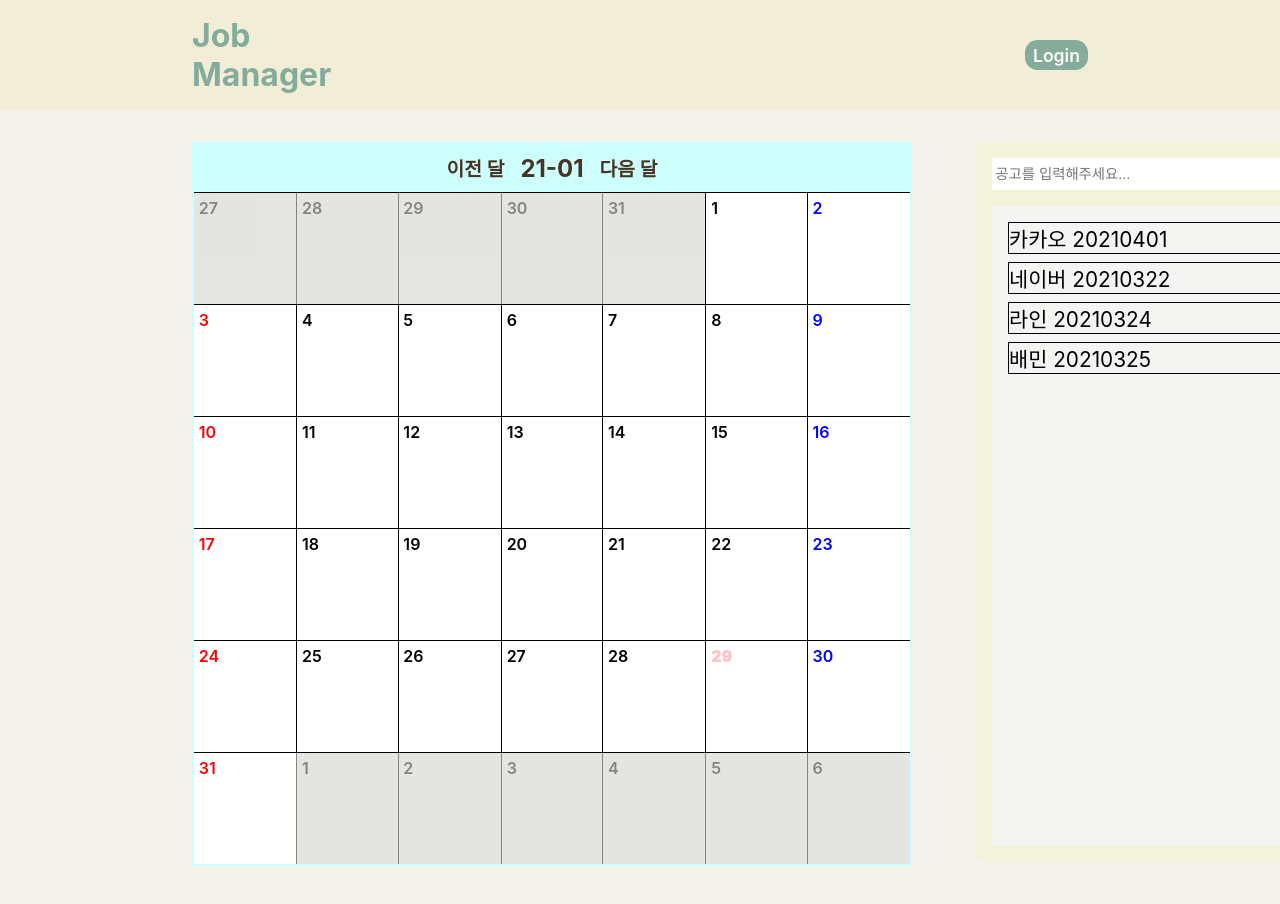
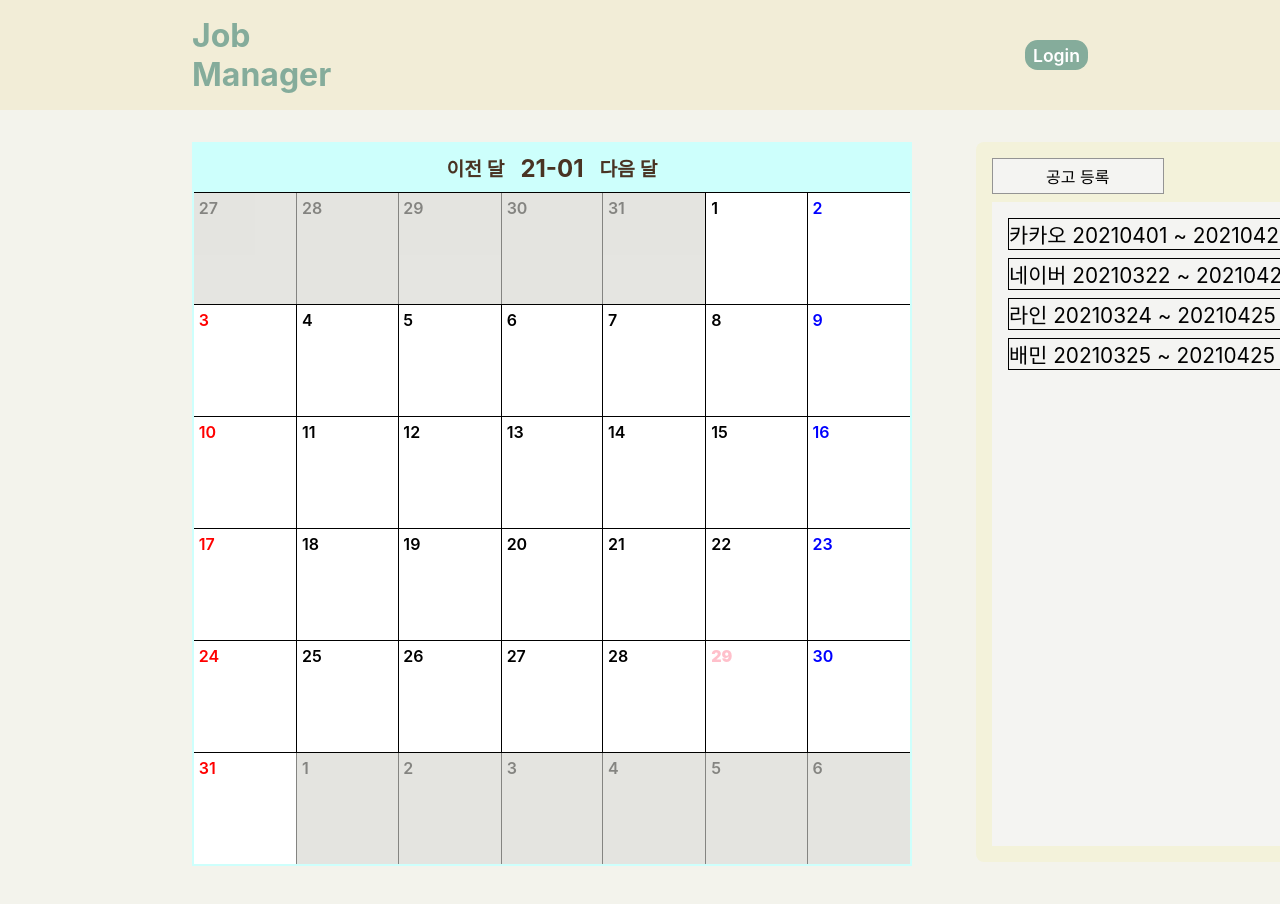
Before and after one commit to hongikbros/frontend, a React (Create React App) app: page / in a window 1280 px wide. Shown: the top 904 px of the page. Built offline with nearby package versions, Linux system fonts and the light colour scheme.

Commit message:
modal section

```diff
--- a/src/app.jsx
+++ b/src/app.jsx
@@ -1,32 +1,63 @@
 import React, { useEffect, useState } from 'react';
+import BoardRegisterModal from './component/board_register_modal/board_register_modal';
 import Header from './component/header/header';
 import Main from './component/main/main';
+import style from './app.module.css';
 
 const App = ({ authService }) => {
   const loginState = authService.login();
   const [boardInfo, setBoardInfo] = useState([
     {
+      id: 1,
       company: '카카오',
-      date: '20210401',
+      startDate: '20210401',
+      endDate: '20210425',
     },
     {
+      id: 2,
       company: '네이버',
-      date: '20210322',
+      startDate: '20210322',
+      endDate: '20210425',
     },
     {
+      id: 3,
       company: '라인',
-      date: '20210324',
+      startDate: '20210324',
+      endDate: '20210425',
     },
     {
+      id: 4,
       company: '배민',
-      date: '20210325',
+      startDate: '20210325',
+      endDate: '20210425',
     },
   ]);
+  const [modalVisible, setModalVisible] = useState(false);
+
+  const closeModal = () => {
+    setModalVisible(false);
+  };
+  const openModal = () => {
+    setModalVisible(true);
+  };
+  const sendBoardData = (e) => {
+    console.log(e);
+    console.log('dataSend');
+  };
 
   return (
     <>
       <Header loginState={loginState} />
-      <Main boardInfo={boardInfo} />
+      <Main boardInfo={boardInfo} openModal={openModal} />
+      {modalVisible && (
+        <div className={style.modalOverlay} onClick={closeModal}></div>
+      )}
+      {modalVisible && (
+        <BoardRegisterModal
+          closeModal={closeModal}
+          sendBoardData={sendBoardData}
+        />
+      )}
     </>
   );
 };
--- /dev/null
+++ b/src/app.module.css
@@ -0,0 +1,9 @@
+.modalOverlay {
+  position: fixed;
+  top: 0;
+  left: 0;
+  width: 100vw;
+  height: 100vh;
+  background-color: lightgray;
+  opacity: 0.5;
+}
--- /dev/null
+++ b/src/component/board_register_modal/board_register_modal.jsx
@@ -0,0 +1,32 @@
+import React from 'react';
+import style from './board_register_modal.module.css';
+
+const BoardRegisterModal = ({ closeModal, sendBoardData }) => {
+  const onSubmit = (e) => {
+    e.preventDefault();
+    sendBoardData(e);
+    closeModal();
+  };
+  return (
+    <div className={style.modalWrap}>
+      <button type="button" className={style.closeButton} onClick={closeModal}>
+        닫기
+      </button>
+      <form className={style.form} onSubmit={onSubmit}>
+        <input
+          name="board_url"
+          type="url"
+          className={style.urlInput}
+          placeholder="board url..."
+        />
+        <input name="start_date" type="date" />
+        <input name="end_date" type="date" />
+        <button type="submit" className={style.boardSubmitButton}>
+          등록
+        </button>
+      </form>
+    </div>
+  );
+};
+
+export default BoardRegisterModal;
--- /dev/null
+++ b/src/component/board_register_modal/board_register_modal.module.css
@@ -0,0 +1,17 @@
+.modalWrap {
+  position: fixed;
+  top: 50%;
+  left: 50%;
+  transform: translate(-50%, -50%);
+  background-color: #f0e4d7;
+  width: 40vw;
+  height: 60vh;
+  border: 2px solid #968e87;
+  padding: 1rem;
+}
+
+.boardSubmitButton,
+.closeButton {
+  cursor: pointer;
+  background-color: white;
+}
--- a/src/component/main/main.jsx
+++ b/src/component/main/main.jsx
@@ -3,11 +3,11 @@ import Calendar from '../calendar/calendar';
 import UserNote from '../user_note/user_note';
 import styles from './main.module.css';
 
-const Main = ({ boardInfo }) => (
+const Main = ({ boardInfo, openModal }) => (
   <>
     <main className={styles.main}>
       <Calendar boardInfo={boardInfo} />
-      <UserNote boardInfo={boardInfo} />
+      <UserNote boardInfo={boardInfo} openModal={openModal} />
     </main>
   </>
 );
--- a/src/component/user_note/user_note.jsx
+++ b/src/component/user_note/user_note.jsx
@@ -1,26 +1,28 @@
 import React from 'react';
 import style from './user_note.module.css';
-import { BiAddToQueue } from 'react-icons/bi';
 
-const UserNote = ({ boardInfo }) => (
+const UserNote = ({ boardInfo, openModal }) => {
+  return (
     <div className={style.userNote}>
-    <form className={style.boardForm}>
-      <input
-        className={style.boardInput}
-        placeholder="공고를 입력해주세요..."
-      />
-      <BiAddToQueue className={style.boardInputIcon} />
-    </form>
+      <button
+        type="button"
+        onClick={openModal}
+        className={style.registerBoard}
+        onClick={openModal}
+      >
+        공고 등록
+      </button>
       <ul className={style.boardList}>
         {boardInfo.map((info) => {
           return (
-          <li className={style.boardItem}>
-            {info.company} {info.date}
+            <li className={style.boardItem} key={info.id}>
+              {info.company} {`${info.startDate} ~ ${info.endDate}`}
             </li>
           );
         })}
       </ul>
     </div>
   );
+};
 
 export default UserNote;
--- a/src/component/user_note/user_note.module.css
+++ b/src/component/user_note/user_note.module.css
@@ -9,29 +9,20 @@
   flex-shrink: 0;
 }
 
-.boardForm {
+.registerBoard {
+  width: 10rem;
+  padding: 0.3rem;
   display: flex;
+  justify-content: center;
   align-items: center;
-  height: 2rem;
-  margin-bottom: 1rem;
-}
-.boardInput {
-  flex: 1;
-  padding: 0.2rem;
-  height: 100%;
-  border: none;
-  outline: none;
-  font-size: 0.9rem;
-}
-.boardInputIcon {
-  background: white;
-  height: 100%;
-  font-size: 2rem;
+  background-color: #f4f4f2;
+  margin-bottom: 0.5rem;
   cursor: pointer;
+  border: 1px solid #949494;
 }
 
 .boardList {
-  height: 38rem;
+  height: 100%;
   padding: 1rem;
   background: #f4f4f2;
   overflow-y: auto;
@@ -42,3 +33,7 @@
   font-size: 1.3rem;
   margin-bottom: 0.5rem;
 }
+.submitBtn {
+  background-color: white;
+  width: 40px;
+}
```
Lines whose indentation alone changed are shown as unchanged.
